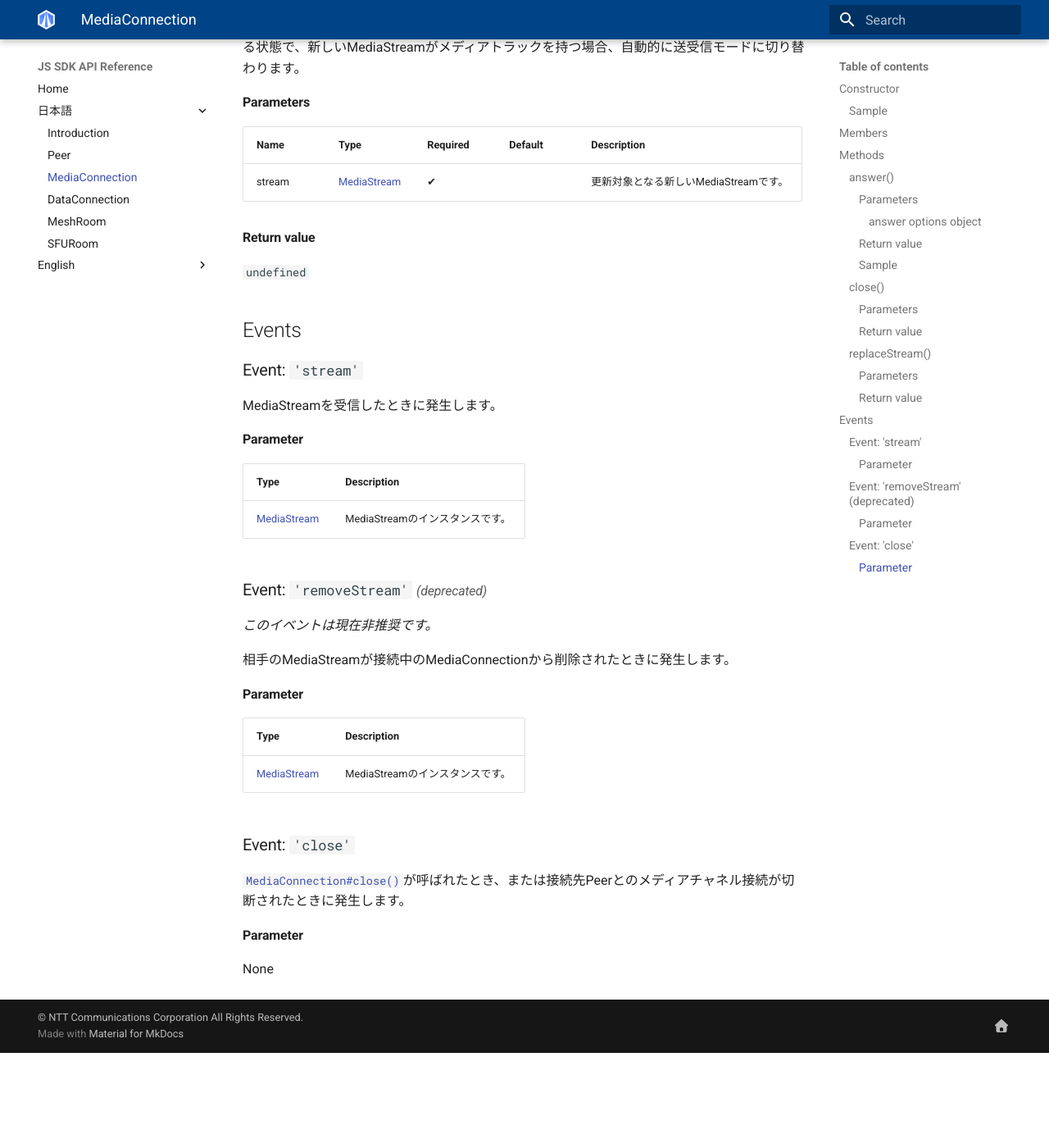
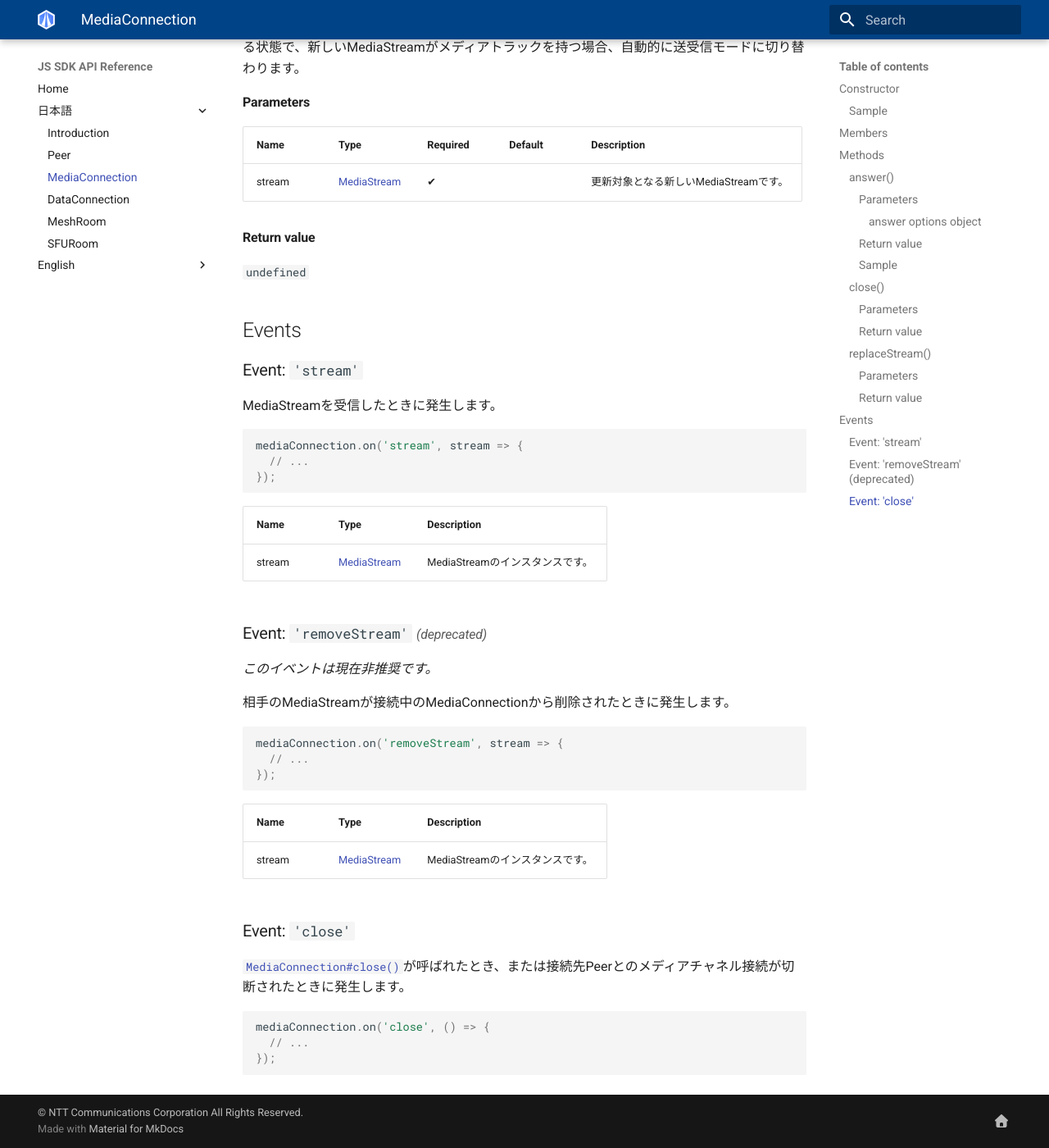
Before and after one commit to skyway/skyway-js-sdk-doc, an MkDocs documentation site: the page built from docs/ja/mediaconnection.md, in a window 1280 px wide and 1400 px high, scrolled down 2686 px. Shown: the whole window at 82% size. Built offline with MkDocs 1.6.1 and Material for MkDocs 9.7.7, drawn with Linux system fonts in a browser that asks for light colours; old or Windows-style settings are respelled for this version of MkDocs; before the commit the page ends 3970 px from its top, so only the background shows below that.

Commit message:
append snippets for each of events

````diff
--- a/docs/ja/mediaconnection.md
+++ b/docs/ja/mediaconnection.md
@@ -100,11 +100,15 @@ None
 
 MediaStreamを受信したときに発生します。
 
-#### Parameter
+```js
+mediaConnection.on('stream', stream => {
+  // ...
+});
+```
 
-| Type          | Description                     |
-|---------------|---------------------------------|
-| [MediaStream] | MediaStreamのインスタンスです。 |
+| Name   | Type          | Description                     |
+|--------|---------------|---------------------------------|
+| stream | [MediaStream] | MediaStreamのインスタンスです。 |
 
 ### Event: `'removeStream'` <small>*(deprecated)*</small>
 
@@ -112,18 +116,25 @@ MediaStreamを受信したときに発生します。
 
 相手のMediaStreamが接続中のMediaConnectionから削除されたときに発生します。
 
-#### Parameter
+```js
+mediaConnection.on('removeStream', stream => {
+  // ...
+});
+```
 
-| Type          | Description                     |
-|---------------|---------------------------------|
-| [MediaStream] | MediaStreamのインスタンスです。 |
+| Name   | Type          | Description                     |
+|--------|---------------|---------------------------------|
+| stream | [MediaStream] | MediaStreamのインスタンスです。 |
 
 ### Event: `'close'`
 
 [`MediaConnection#close()`](#close)が呼ばれたとき、または接続先Peerとのメディアチャネル接続が切断されたときに発生します。
 
-#### Parameter
-None
+```js
+mediaConnection.on('close', () => {
+  // ...
+});
+```
 
 
 [MediaStream]: https://w3c.github.io/mediacapture-main/#mediastream
````
